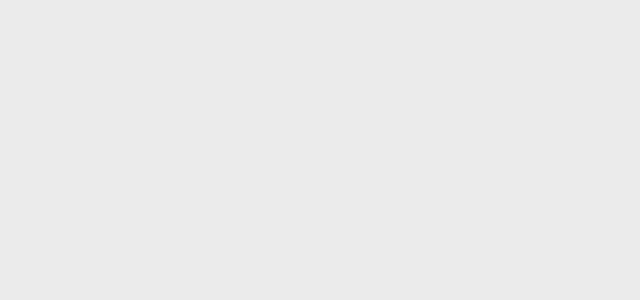
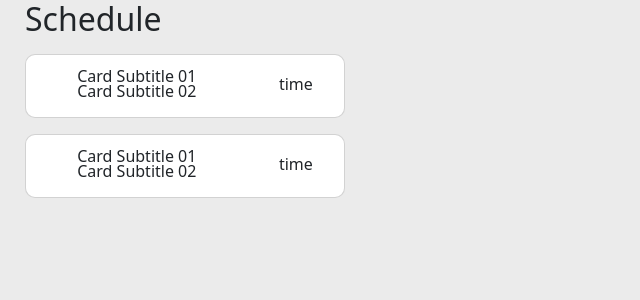
Before and after one commit to GP-43/homeaway-frontend, a React (Create React App) app: page /userbookings in a window 1280 px wide. Before the commit this address had no page. Shown: the top 300 px of the page, without its empty margins (0-640 px from the left). Built offline with nearby package versions, Linux system fonts and the light colour scheme.

Commit message:
schedule-card and schedule section done

```diff
--- a/src/App.js
+++ b/src/App.js
@@ -1,13 +1,15 @@
 import React from 'react';
-import './App.scss'
+import './App.scss';
 import {Routes, Route} from 'react-router-dom';
-import UserHome from './views/pages/UserHome'
+import UserHome from './views/pages/UserHome';
+import UserBookings from "./views/pages/UserBookings";
 
 function App() {
     return (
         <div>
             <Routes>
                 <Route path='/' element={<UserHome/>}/>
+                <Route path='/userbookings' element={<UserBookings/>}/>
             </Routes>
         </div>
     );
--- a/src/assets/styles/_main.scss
+++ b/src/assets/styles/_main.scss
@@ -1,3 +1,4 @@
 @import "partials/navbar";
 @import "partials/finding-place";
 @import "partials/user-home";
+@import "partials/user-bookings";
--- /dev/null
+++ b/src/assets/styles/partials/_user-bookings.scss
@@ -0,0 +1,30 @@
+.shedule-card{
+    width: 20rem;
+    height: 4rem;
+    background-color: #fff;;
+    border-radius: 10px;
+    display: flex;
+    flex-direction: row;
+    margin: 1rem;
+    margin-left: 0px;
+    text-align: center;
+
+    .shedule-card-body{
+        background-color: white;
+        margin: auto;
+        padding: 5px;
+        border-radius: 10px;
+        padding-left: 25px;
+    }
+
+    .card-place{
+        background-color: #fff;
+
+    }
+
+
+}
+
+.shedule-section{
+    margin-left: 25px;
+}
--- /dev/null
+++ b/src/components/shedule_section/SheduleCard.jsx
@@ -0,0 +1,19 @@
+import React from "react";
+import {Card} from "react-bootstrap";
+
+function SheduleCard() {
+    return (
+        <Card className = "shedule-card">
+            <Card.Body className="shedule-card-body">
+                <Card.Subtitle className="card-place">Card Subtitle 01</Card.Subtitle>
+                <Card.Subtitle className="card-place">Card Subtitle 02</Card.Subtitle>
+            </Card.Body>
+
+            <Card.Body className="shedule-card-body">
+                <Card.Subtitle className="card-place">time</Card.Subtitle>
+            </Card.Body>
+        </Card>
+    );
+}
+
+export default SheduleCard;
--- /dev/null
+++ b/src/components/shedule_section/SheduleSection.jsx
@@ -0,0 +1,14 @@
+import React from "react";
+import SheduleCard from "./SheduleCard";
+
+function SheduleSection () {
+    return (
+        <div className="shedule-section">
+            <h2>Schedule</h2>
+            <SheduleCard/>
+            <SheduleCard/>
+        </div>
+    );
+}
+
+export default SheduleSection;
--- /dev/null
+++ b/src/views/pages/UserBookings.jsx
@@ -0,0 +1,12 @@
+import React from "react";
+import SheduleSection from "../../components/shedule_section/SheduleSection";
+
+function UserBookings () {
+    return (
+        <div>
+            <SheduleSection/>
+        </div>
+    );
+}
+
+export default UserBookings;
```
